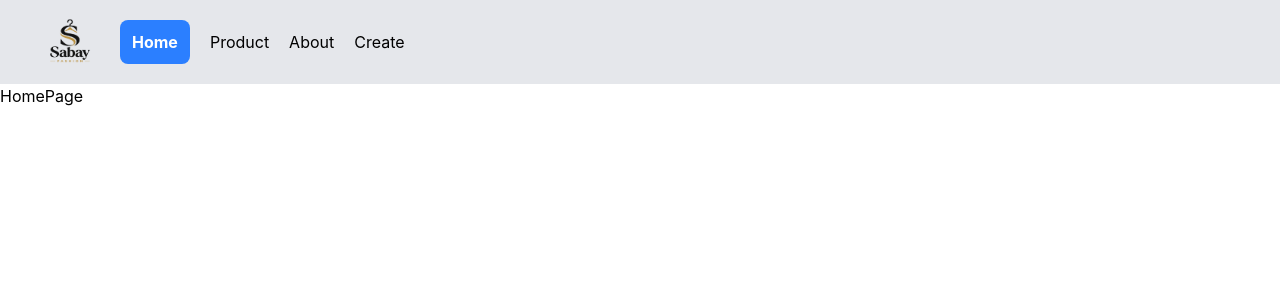
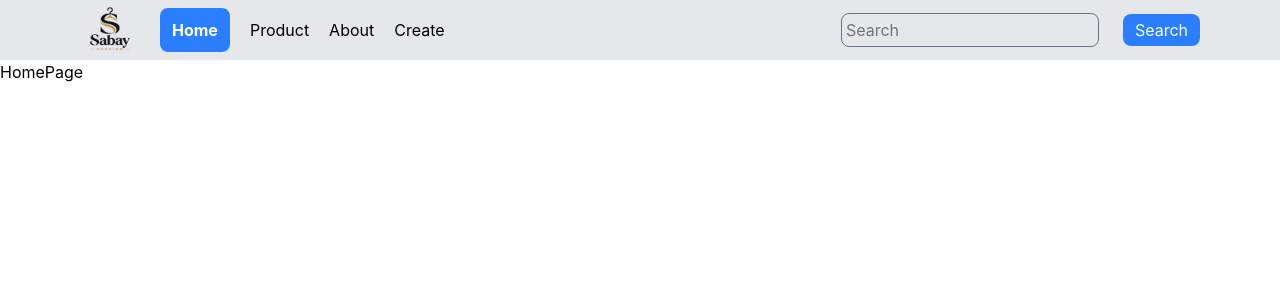
Before and after one commit to kimphengsok3-wq/Angkor-Wear-Sabay-Fashion, a React (Vite) app: page / in a window 1280 px wide. Shown: the top 300 px of the page. Built offline with nearby package versions, Linux system fonts and the light colour scheme.

Commit message:
update navbar

```diff
--- a/index.html
+++ b/index.html
@@ -2,7 +2,7 @@
 <html lang="en">
   <head>
     <meta charset="UTF-8" />
-    <link rel="icon" type="image/svg+xml" href="/favicon.svg" />
+    <link rel="icon" type="image/svg+xml" href="/src/assets/shop-logo-bg.png" />
     <meta name="viewport" content="width=device-width, initial-scale=1.0" />
     <title>Sabay-Fashion</title>
   </head>
--- a/src/components/Navbar.jsx
+++ b/src/components/Navbar.jsx
@@ -1,13 +1,23 @@
-import React from 'react'
+
 import { NavLink } from 'react-router-dom'
 import { RiReactjsFill } from "react-icons/ri";
 import shopLogo from '../assets/shop_logo.png'
+import React, { useState } from 'react'
+import { RxDragHandleHorizontal } from "react-icons/rx";
 
 function Navbar() {
+
+    const [isMobile, setIsMobile] = useState(false)
+
+    function toggleHandle(){
+        setIsMobile(!isMobile)
+    }
+
   return (
-      <div className='bg-gray-200'>
-        <ul className='flex gap-5 px-10 py-3 items-center'>
-          <img src={shopLogo} alt="Shop Logo" className='h-15 w-15' />
+    <>
+        <div className='bg-gray-200 flex justify-between px-8 md:px-10 lg:px-20 items-center'>
+            <ul className='gap-3 lg:gap-5 items-center hidden md:flex'>
+              <img src={shopLogo} alt="Shop Logo" className='h-15 w-15 ' />
               <li>
                 <NavLink
                   className={({isActive})=> isActive ? "text-white font-bold p-3 bg-blue-500 rounded-lg transition-all duration-300 ease-in-out" : "text-black"}
@@ -29,7 +39,43 @@ function Navbar() {
                   to="/create">Create</NavLink>
               </li>
             </ul>
+            <div className='hidden md:flex items-center gap-6'>
+                <input type="text" placeholder='Search' className='p-1 border border-gray-500 rounded-lg focus:outline-hidden'/>
+                <button className='bg-blue-500 text-white px-3 rounded-lg py-1'>Search</button>
             </div>
+            <div className='md:hidden flex w-full justify-between items-center gap-3'>
+              <img src={shopLogo} alt="Shop Logo" className='h-15 w-15' />
+              <RxDragHandleHorizontal onClick={toggleHandle} className='text-3xl block' />
+            </div>
+        </div>
+
+        <ul className={`flex md:hidden flex-col items-start gap-6 px-8  overflow-hidden transition-all duration-300 ease-in-out bg-gray-100  ${isMobile ? "max-h-96" : "max-h-0"}`}>
+            <li className='w-full mt-3'>
+                <NavLink
+                  className={({isActive})=> isActive ? "block w-full text-white font-bold px-1 py-2 bg-blue-500 rounded-lg transition-all duration-300 ease-in-out" : "text-black"}
+                  to="/">Home</NavLink>
+              </li>
+              <li className='w-full'>
+                <NavLink
+                  className={({isActive})=> isActive ? "block w-full text-white font-bold px-1 py-2 bg-blue-500 rounded-lg transition-all duration-300 ease-in-out" : "text-black"}
+                  to="/product">Product</NavLink>
+              </li>
+              <li className='w-full'>
+                <NavLink
+                  className={({isActive})=> isActive ? "block w-full text-white font-bold px-1 py-2 bg-blue-500 rounded-lg transition-all duration-300 ease-in-out" : "text-black"}
+                  to="/about">About</NavLink>
+              </li>
+              <li className='w-full'>
+                <NavLink
+                  className={({isActive})=> isActive ? "block w-full text-white font-bold px-1 py-2 bg-blue-500 rounded-lg transition-all duration-300 ease-in-out" : "text-black"}
+                  to="/create">Create</NavLink>
+              </li>
+              <li className='flex gap-5 mb-5'>
+                  <input type="text" placeholder='Search' className='w-auto p-1 border border-gray-500 rounded-lg focus:outline-hidden'/>
+                  <button className='bg-blue-500 text-white px-3 rounded-lg py-1'>Search</button>
+              </li>
+        </ul>
+    </>
   )
 }
 
```
Also changed, not shown: src/assets/shop-logo-bg.png (added). Lines whose indentation alone changed are shown as unchanged.
